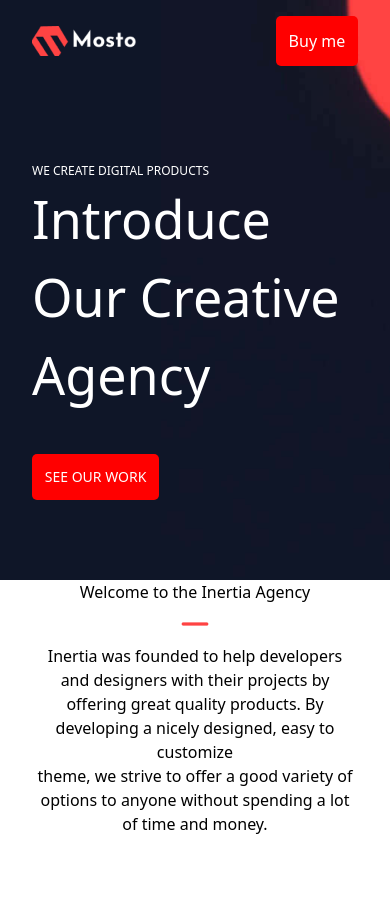
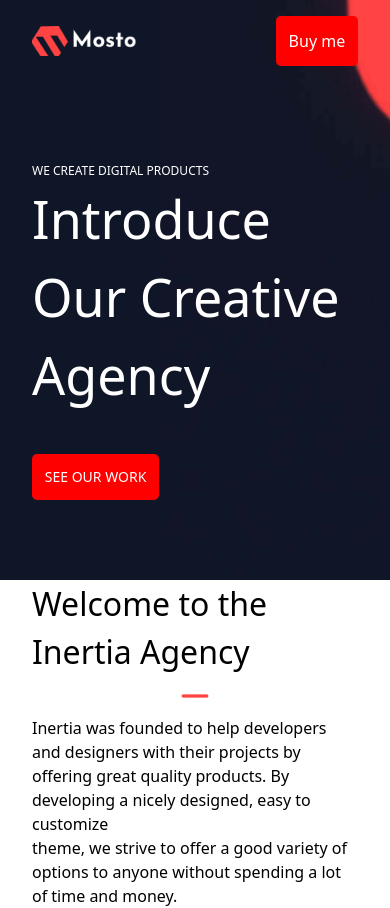
Before and after one commit to Alexandra4373/Mosto, a React (Vite) app: page / in a window 390 px wide. Before the commit the page ends 844 px from the top, so only its background shows below. Built offline with nearby package versions, Linux system fonts and the light colour scheme.

Commit message:
Update App.jsx

```diff
--- a/src/App.jsx
+++ b/src/App.jsx
@@ -47,10 +47,10 @@ function App() {
 
         {/* Welcome */}
         <div className="container">
-          <div className="sm:flex sm:text-center sm:justify-center sm:items-center sm:flex-col flex text-center flex-col items-center">
-            <p>Welcome to the Inertia Agency</p>
+          <div className="sm:flex sm:text-center sm:justify-center sm:items-center sm:flex-col flex text-start flex-col items-center">
+            <p className="text-[2rem]">Welcome to the Inertia Agency</p>
             <img src={dash} />
-            <p>
+            <p className="text-[1rem]">
               Inertia was founded to help developers and designers with their
               projects by <br /> offering great quality products. By developing
               a nicely designed, easy to customize <br /> theme, we strive to
```
